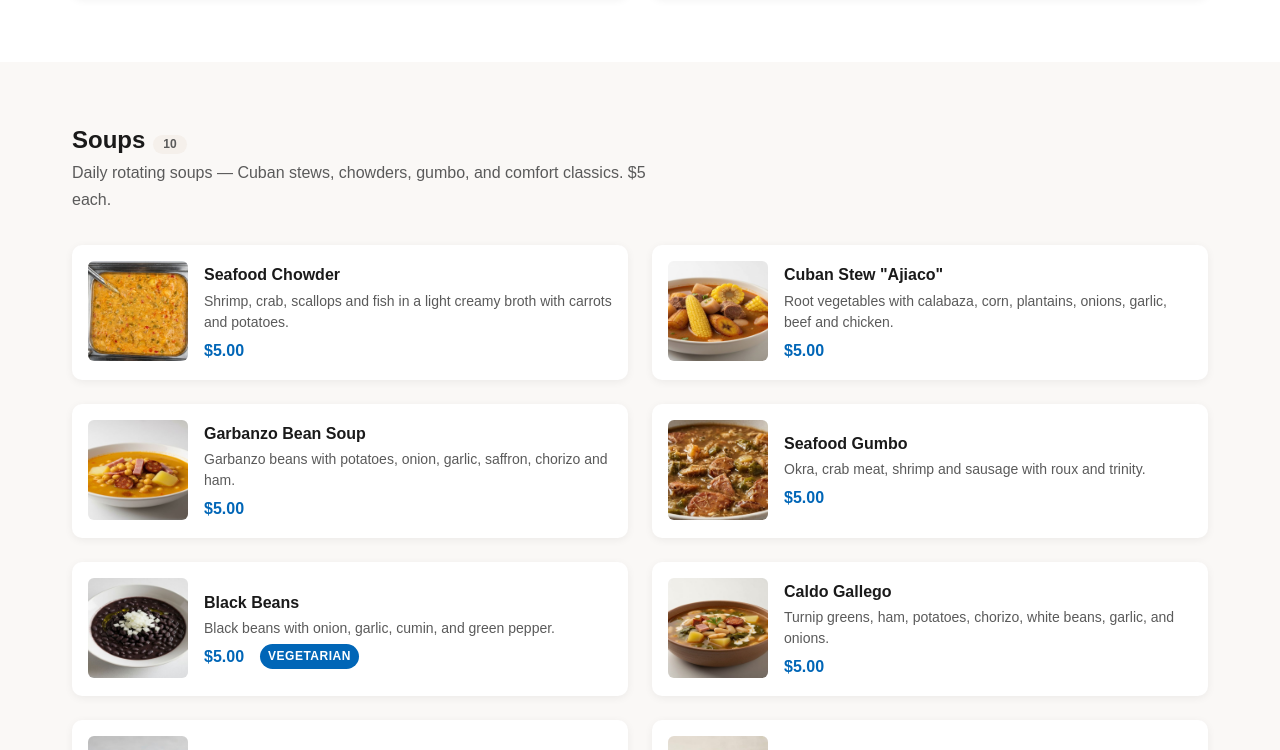
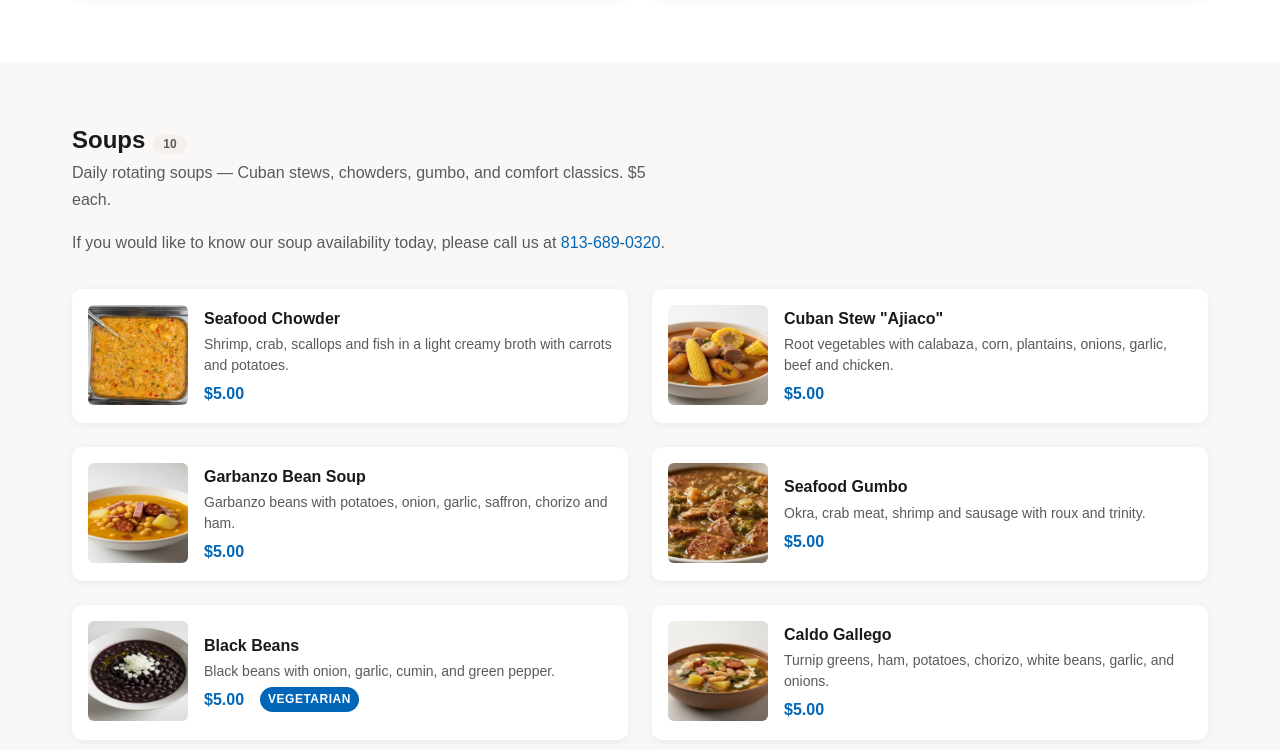
Before and after one commit to webeducationservices-oss/moreno-bakery, a Next.js app: page /menu/food in a window 1280 px wide. Shown: the part 5720-6470 px from the top of the page. Built offline with nearby package versions, Linux system fonts and the light colour scheme; a web font is replaced by a local one.

Commit message:
Edit app/menu/food/page.js — under the soups category add that " if you would like to know our soup availabil

```diff
--- a/app/menu/food/page.js
+++ b/app/menu/food/page.js
@@ -100,6 +100,12 @@ export default function FoodMenuPage() {
                 </span>
               </h2>
               <p>{cat.description}</p>
+              {cat.name === "Soups" && (
+                <p>
+                  If you would like to know our soup availability today, please
+                  call us at <a href="tel:8136890320">813-689-0320</a>.
+                </p>
+              )}
             </div>
 
             {/* Categories with subcategories (Sandwiches, Hot Food) */}
```
